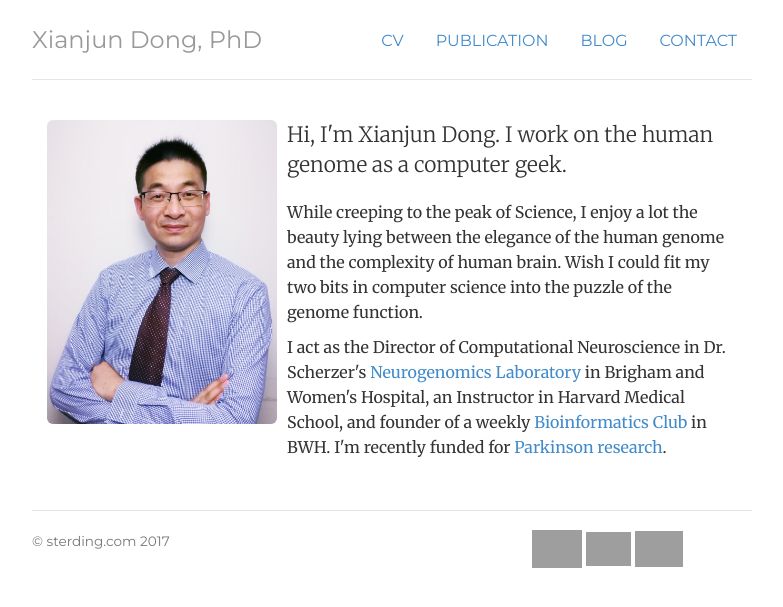
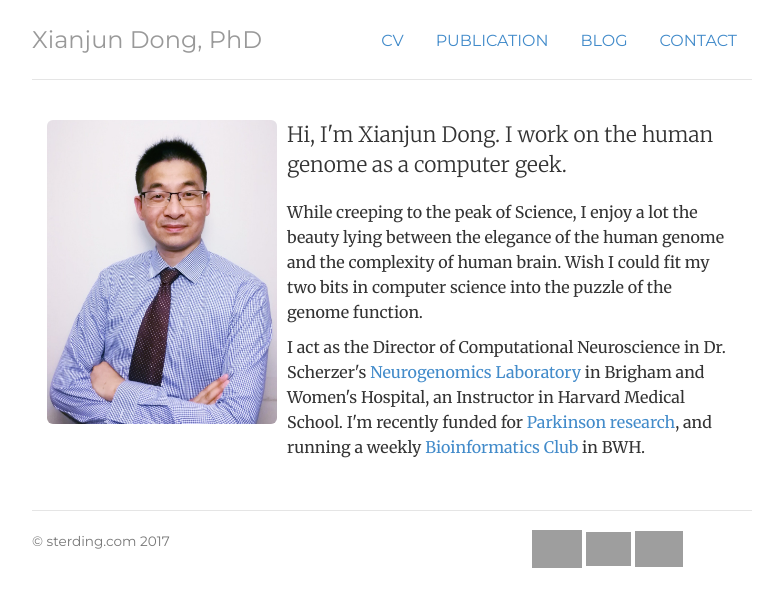
Before and after one commit to sterding/sterding.github.io, a Jekyll site: the page built from index.html, in a window 1280 px wide, cut to the strip 0-607 px from the top of the page. Shown: the whole strip, without its empty margins (248-1031 px from the left). Built offline with Jekyll 4.4.1, drawn with Linux system fonts in a browser that asks for light colours; grey boxes are pictures that could not be loaded.

Commit message:
update index

```diff
--- a/index.html
+++ b/index.html
@@ -14,7 +14,7 @@
 	<div class="col-sm-8">
 	<p class="lead">Hi, I'm Xianjun Dong. I work on the human genome as a computer geek.</p>
 	<p>While creeping to the peak of Science, I enjoy a lot the beauty lying between the elegance of the human genome and the complexity of human brain. Wish I could fit my two bits in computer science into the puzzle of the genome function. </p>
-	<p>I act as the Director of Computational Neuroscience in Dr. Scherzer's <a href="http://www.scherzerlaboratory.org/">Neurogenomics Laboratory</a> in Brigham and Women's Hospital, an Instructor in Harvard Medical School, and founder of a weekly <a href="http://bioinformatics.bwh.harvard.edu">Bioinformatics Club</a> in BWH. I'm recently funded for <a href="https://www.apdaparkinson.org/research/what-we-fund/2017-18-funded-research/">Parkinson research</a>.</p>
+	<p>I act as the Director of Computational Neuroscience in Dr. Scherzer's <a href="http://www.scherzerlaboratory.org/">Neurogenomics Laboratory</a> in Brigham and Women's Hospital, an Instructor in Harvard Medical School. I'm recently funded for <a href="https://www.apdaparkinson.org/research/what-we-fund/2017-18-funded-research/">Parkinson research</a>, and running a weekly <a href="http://bioinformatics.bwh.harvard.edu">Bioinformatics Club</a> in BWH.</p>
 
 	</div>
 </div>
```
